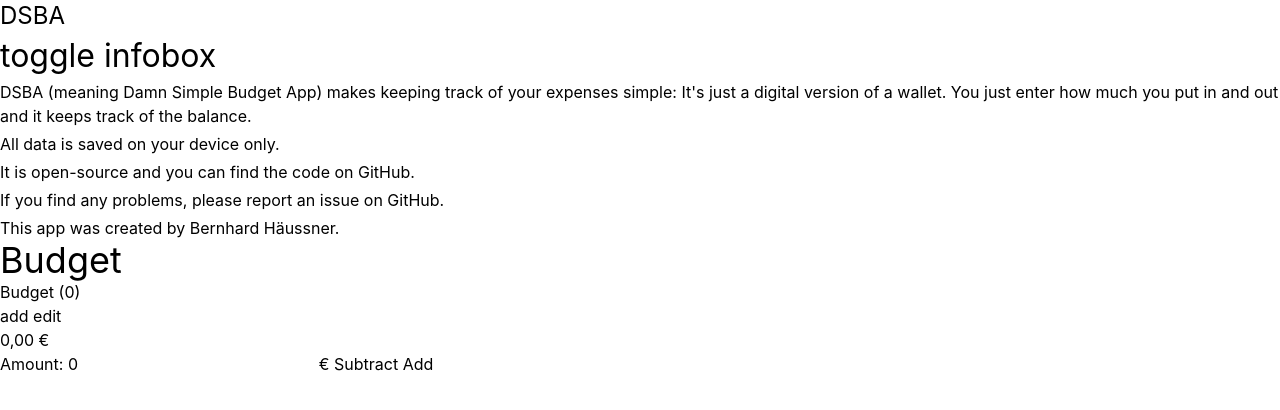
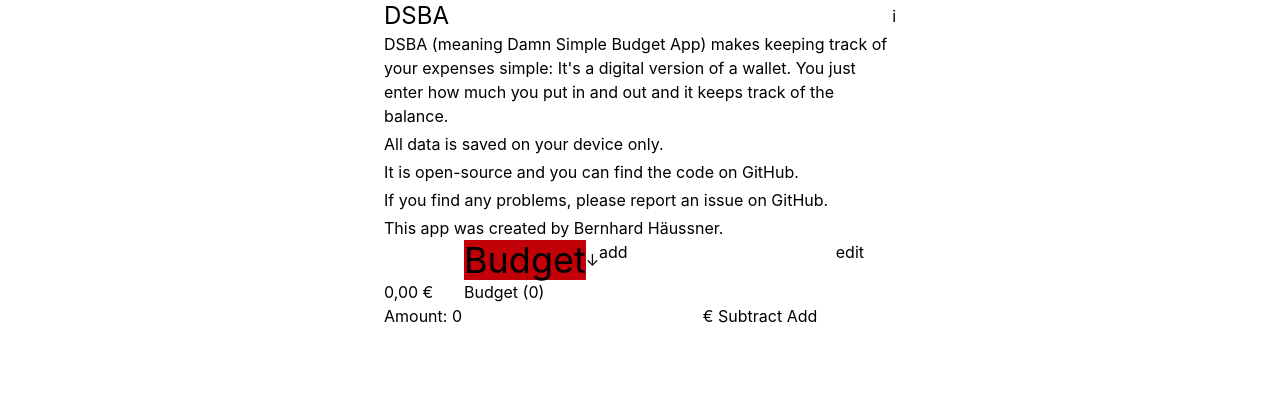
Before and after one commit to bxt/dsba, a SvelteKit app: page / in a window 1280 px wide. Shown: the top 410 px of the page. Built offline with nearby package versions, Linux system fonts and the light colour scheme.

Commit message:
feat: basic layout arrangement

```diff
--- a/src/lib/Infobox.svelte
+++ b/src/lib/Infobox.svelte
@@ -1,29 +1,15 @@
-<script lang="ts">
+<script>
   import { slide } from "svelte/transition";
-  import {
-    isOnboardingCompleted,
-    setOnboardingCompleted,
-  } from "./persistence.svelte";
-
-  let isManuallyOpened = $state(false);
-
-  function toggle() {
-    if (!isOnboardingCompleted()) {
-      setOnboardingCompleted();
-    } else {
-      isManuallyOpened = !isManuallyOpened;
-    }
-  }
 </script>
 
-<button onclick={toggle}>toggle infobox</button>
-
-{#if !isOnboardingCompleted() || isManuallyOpened}
-  <aside transition:slide class="flex flex-col gap-1">
+<aside
+  transition:slide
+  class="m-auto flex w-full max-w-lg flex-col gap-1 pbe-8"
+>
   <p>
     DSBA (meaning Damn Simple Budget App) makes keeping track of your expenses
-      simple: It's just a digital version of a wallet. You just enter how much
-      you put in and out and it keeps track of the balance.
+    simple: It's a digital version of a wallet. You just enter how much you put
+    in and out and it keeps track of the balance.
   </p>
   <p>All data is saved on your device only.</p>
   <p>
@@ -43,10 +29,3 @@
   </p>
   <p>This app was created by Bernhard Häussner.</p>
 </aside>
-{/if}
-
-<style>
-  button {
-    font-size: 2em;
-  }
-</style>
--- a/src/routes/+layout.svelte
+++ b/src/routes/+layout.svelte
@@ -2,16 +2,29 @@
   import "./layout.css";
   import favicon from "$lib/assets/favicon.svg";
   import Infobox from "$lib/Infobox.svelte";
+  import { page } from "$app/state";
   import {
     getActiveWallet,
     getWallets,
     isPersistenceError,
     isPersistenceLoading,
+    isOnboardingCompleted,
+    setOnboardingCompleted,
     setActiveWallet,
   } from "$lib/persistence.svelte";
   import { resolve } from "$app/paths";
 
   let { children } = $props();
+
+  let isManuallyOpened = $state(false);
+
+  function toggle() {
+    if (!isOnboardingCompleted()) {
+      setOnboardingCompleted();
+    } else {
+      isManuallyOpened = !isManuallyOpened;
+    }
+  }
 </script>
 
 <svelte:head>
@@ -19,10 +32,16 @@
   <link rel="icon" href={favicon} />
 </svelte:head>
 
-<header>
+<header class="flex justify-center">
+  <div class="flex w-full max-w-lg justify-between">
     <h1 class="text-2xl">DSBA</h1>
+    <button onclick={toggle} aria-label="toggle infobox">i</button>
+  </div>
+</header>
+
+{#if !isOnboardingCompleted() || isManuallyOpened}
   <Infobox />
-</header>
+{/if}
 
 <main>
   {#if isPersistenceLoading()}
@@ -30,21 +49,44 @@
   {:else if isPersistenceError()}
     <div>Error!</div>
   {:else}
-    <h2 class="text-4xl">{getActiveWallet().name}</h2>
-
-    <ul>
+    <nav class="m-auto -mbs-8 flex w-full max-w-lg ps-20 pe-8">
+      <div class="relative">
+        <h2
+          class="text-4xl aria-current:bg-red-700"
+          aria-current={page.url.pathname === "/"}
+        >
+          {getActiveWallet().name}
+        </h2>
+        <ul class="absolute w-max">
           {#each getWallets() as wallet (wallet.id)}
             <li>
-          <button onclick={() => setActiveWallet(wallet.id)}
+              <button
+                onclick={() => setActiveWallet(wallet.id)}
+                aria-current={wallet.id === getActiveWallet().id}
                 >{wallet.name} ({wallet.balance})</button
               >
             </li>
           {/each}
         </ul>
+      </div>
+      <button aria-label="expand list of wallets">&darr;</button>
 
-    <a href={resolve("/add")}>add</a>
-    <a href={resolve("/edit")}>edit</a>
+      <a
+        href={resolve("/add")}
+        aria-current={page.url.pathname === "/add"}
+        class="aria-current:bg-red-700">add</a
+      >
+      <span class="flex grow justify-end">
+        <a
+          href={resolve("/edit")}
+          aria-current={page.url.pathname === "/edit"}
+          class="aria-current:bg-red-700">edit</a
+        >
+      </span>
+    </nav>
 
+    <section class="m-auto w-full max-w-lg">
       {@render children()}
+    </section>
   {/if}
 </main>
--- a/src/routes/+page.svelte
+++ b/src/routes/+page.svelte
@@ -1,5 +1,6 @@
 <script lang="ts">
   import { getActiveWallet, addExpense } from "$lib/persistence.svelte";
+  import { slide } from "svelte/transition";
 
   const currencyFormat = new Intl.NumberFormat("de", {
     style: "currency",
@@ -33,11 +34,11 @@
   }}>Add</button
 >
 <ul>
-  {#each getActiveWallet().expenses as expense (expense.id)}
+  {#each getActiveWallet().expenses.toReversed() as expense (expense.id)}
     {@const hoursAgo = Math.round(
       (Date.parse(expense.date) - +new Date()) / 1000 / 60 / 60,
     )}
-    <li>
+    <li transition:slide>
       <span>{currencyFormat.format(expense.amount)}</span>
       <span title={relativeTimeFormatLong.format(hoursAgo, "hour")}
         >{relativeTimeFormat.format(hoursAgo, "hour")}</span
```
Lines whose indentation alone changed are shown as unchanged.
